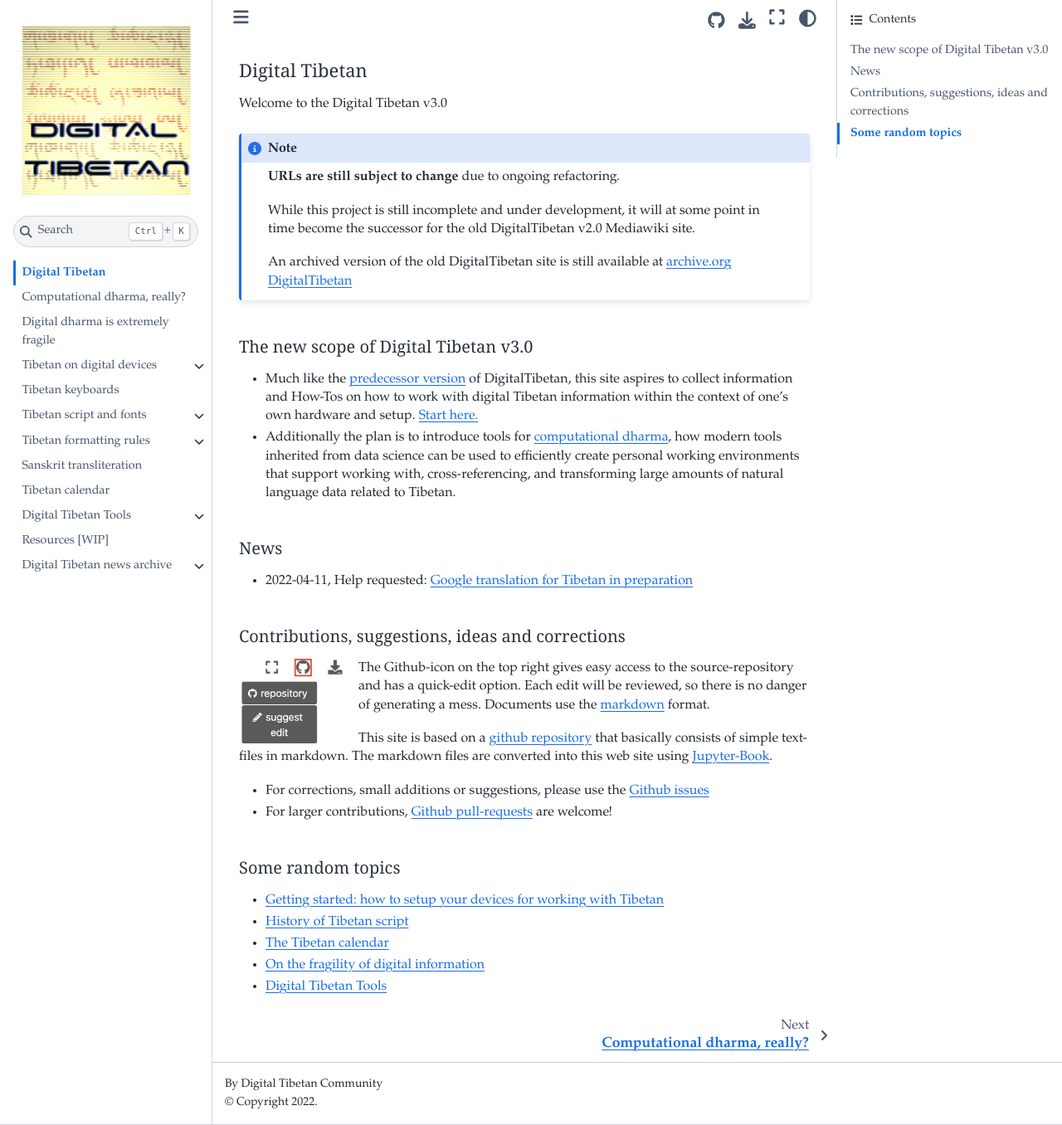
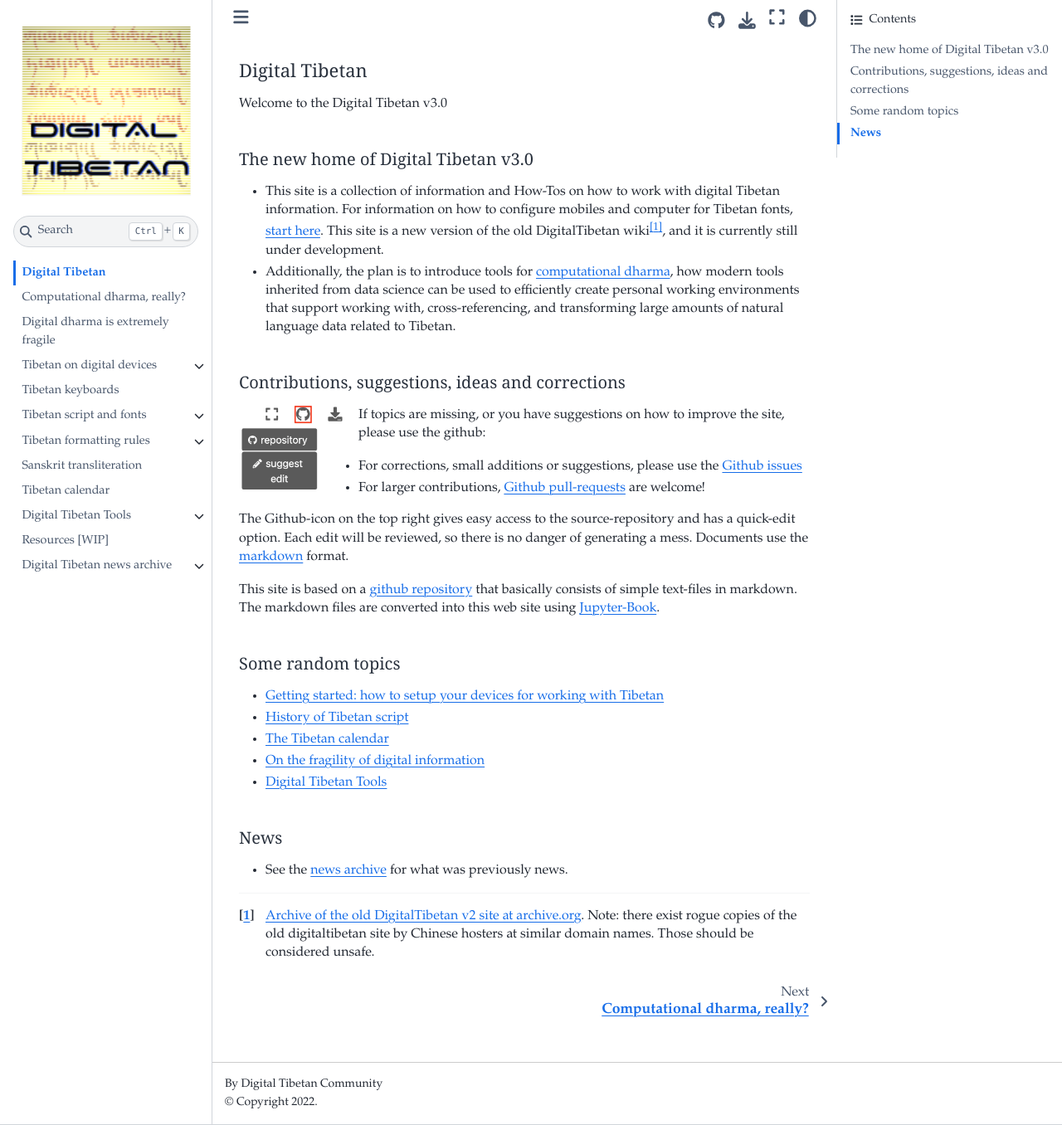
Before and after one commit to DigitalTibetan/DigitalTibetan, a Jupyter Book: the page built from main.md, in a window 1280 px wide and 1356 px high. Shown: the whole window at 83% size. Built offline with Jupyter Book 1.0.4 settings and Sphinx 7.4.7 and the Sphinx Book theme 1.1.4, drawn with Linux system fonts in a browser that asks for light colours.

Commit message:
First version

````diff
--- a/main.md
+++ b/main.md
@@ -2,22 +2,12 @@
 
 Welcome to the Digital Tibetan v3.0
 
-```{note}
-**URLs are still subject to change** due to ongoing refactoring.
+## The new home of Digital Tibetan v3.0
 
-While this project is still incomplete and under development, it will at some point in time become the successor for the old DigitalTibetan v2.0 Mediawiki site.
+- This site is a collection of information and How-Tos on how to work with digital Tibetan information. For information on how to configure mobiles and computer for Tibetan fonts, [start here](docs/devices_tibetan.md). This site is a new version of the old DigitalTibetan wiki[^ref_old_site], and it is currently still under development.
+- Additionally, the plan is to introduce tools for [computational dharma](docs/computational_dharma.ipynb), how modern tools inherited from data science can be used to efficiently create personal working environments that support working with, cross-referencing, and transforming large amounts of natural language data related to Tibetan.
 
-An archived version of the old DigitalTibetan site is still available at [archive.org DigitalTibetan](https://web.archive.org/web/20210502044931/http://www.digitaltibetan.org/index.php/Digital_Tibetan)
-```
-
-## The new scope of Digital Tibetan v3.0
-
-- Much like the [predecessor version](https://web.archive.org/web/20210502044931/http://www.digitaltibetan.org/index.php/Digital_Tibetan) of DigitalTibetan, this site aspires to collect information and How-Tos on how to work with digital Tibetan information within the context of one's own hardware and setup. [Start here.](docs/devices_tibetan.md)
-- Additionally the plan is to introduce tools for [computational dharma](docs/computational_dharma.ipynb), how modern tools inherited from data science can be used to efficiently create personal working environments that support working with, cross-referencing, and transforming large amounts of natural language data related to Tibetan.
-
-## News
-
-* 2022-04-11, Help requested: [Google translation for Tibetan in preparation](docs/news/2022-04-11_tibetan_translation_services.md)
+[^ref_old_site]: [Archive of the old DigitalTibetan v2 site at archive.org](https://web.archive.org/web/20210502044931/http://www.digitaltibetan.org/index.php/Digital_Tibetan). Note: there exist rogue copies of the old digitaltibetan site by Chinese hosters at similar domain names. Those should be considered unsafe.
 
 (contribute)=
 ## Contributions, suggestions, ideas and corrections
@@ -27,12 +17,14 @@ An archived version of the old DigitalTibetan site is still available at [archiv
 :width: 128
 ```
 
+If topics are missing, or you have suggestions on how to improve the site, please use the github:
+
+- For corrections, small additions or suggestions, please use the [Github issues](https://github.com/DigitalTibetan/DigitalTibetan/issues)
+- For larger contributions, [Github pull-requests](https://github.com/DigitalTibetan/DigitalTibetan/pulls) are welcome!
+
 The Github-icon on the top right gives easy access to the source-repository and has a quick-edit option. Each edit will be reviewed, so there is no danger of generating a mess. Documents use the [markdown](https://docs.github.com/en/get-started/writing-on-github/getting-started-with-writing-and-formatting-on-github/basic-writing-and-formatting-syntax) format.
 
 This site is based on a [github repository](https://github.com/DigitalTibetan/DigitalTibetan) that basically consists of simple text-files in markdown. The markdown files are converted into this web site using [Jupyter-Book](https://jupyterbook.org/en/stable/index.html).
-
-- For corrections, small additions or suggestions, please use the [Github issues](https://github.com/DigitalTibetan/DigitalTibetan/issues)
-- For larger contributions, [Github pull-requests](https://github.com/DigitalTibetan/DigitalTibetan/pulls) are welcome!
 
 ## Some random topics
 
@@ -41,3 +33,7 @@ This site is based on a [github repository](https://github.com/DigitalTibetan/Di
 - [The Tibetan calendar](docs/tibetan_calendar.md)
 - [On the fragility of digital information](docs/digital_dharma_is_fragile.md)
 - [Digital Tibetan Tools](docs/digital_tibetan_tools.md)
+
+## News
+
+- See the [news archive](docs/news/_news_archive.md) for what was previously news.
````
